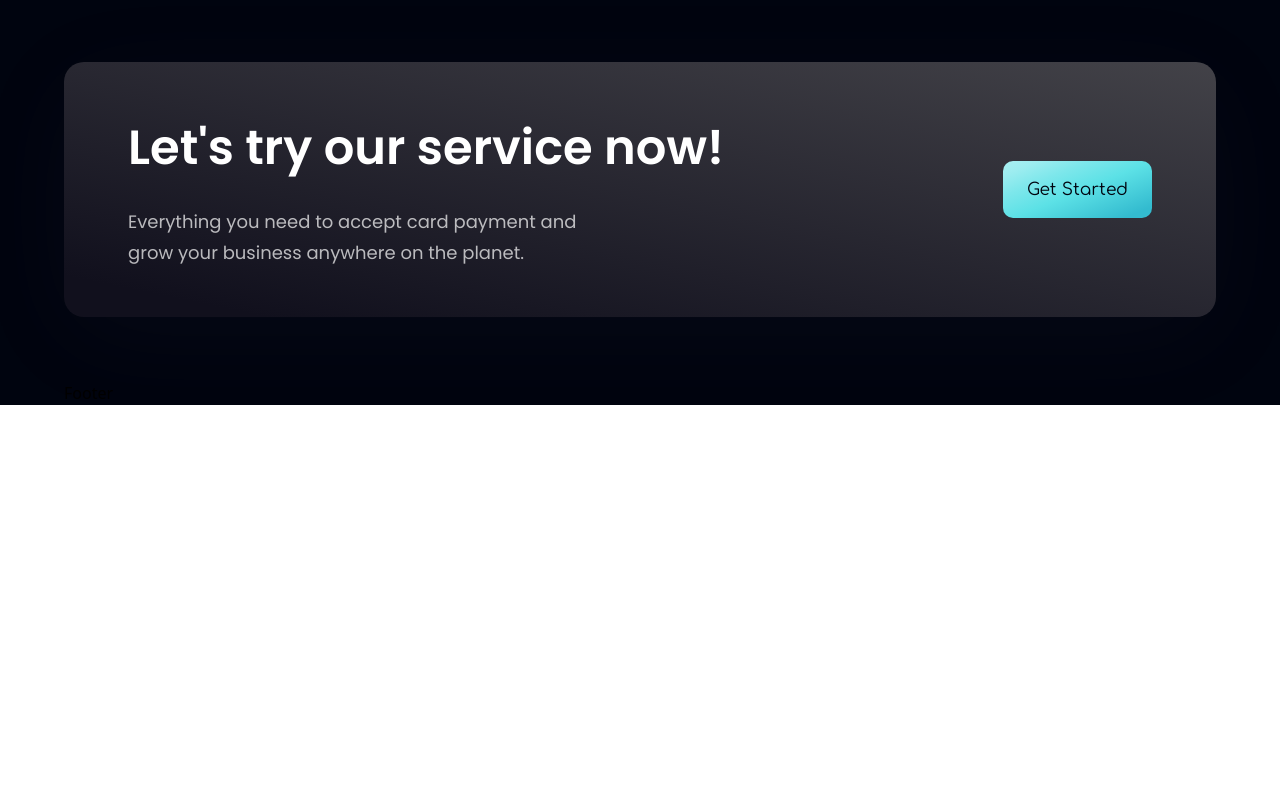
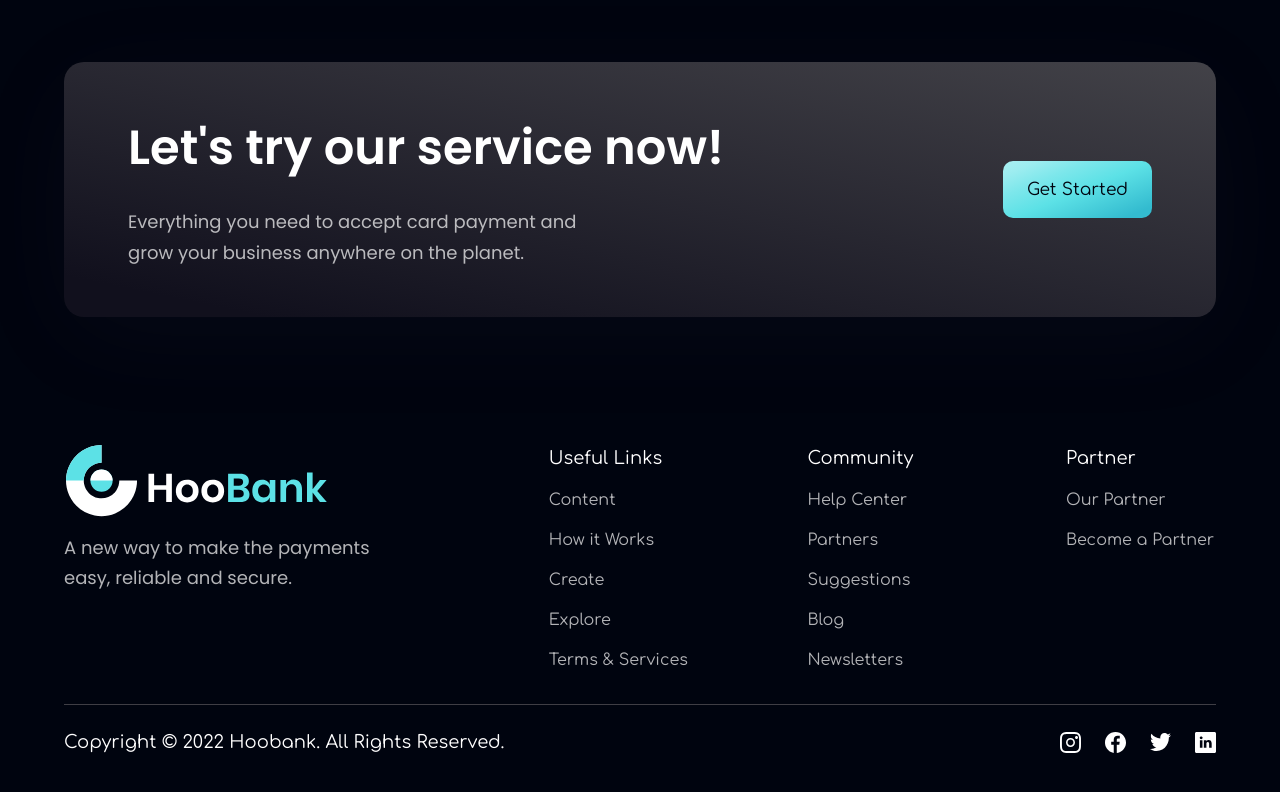
Before and after one commit to Med-lemineHmd/bank_modern_app, a React (Vite) app: page / in a window 1280 px wide. Shown: the part 4080-4872 px from the top of the page. Before the commit the page ends 4485 px from the top, so only its background shows below. Built offline with nearby package versions, Linux system fonts and the light colour scheme.

Commit message:
final project

```diff
--- a/src/components/Footer.jsx
+++ b/src/components/Footer.jsx
@@ -1,9 +1,64 @@
-import React from 'react'
+import styles from "../style";
+import { logo } from "../assets";
+import { footerLinks, socialMedia } from "../constants";
 
-const Footer = () => {
-  return (
-    <div>Footer</div>
-  )
-}
+const Footer = () => (
+  <footer className={`${styles.flexCenter} ${styles.paddingY} flex-col`}>
+    <div className={`${styles.flexStart} md:flex-row flex-col mb-8 w-full`}>
+      <div className="flex-1 flex flex-col justify-start mr-10">
+        <img
+          src={logo}
+          alt="hoobank"
+          className="w-[266px] h-[72px] object-contain"
+        />
+        <p className={`${styles.paragraph} mt-4 max-w-[310px] font-comfortaa`}>
+          A new way to make the payments easy, reliable and secure.
+        </p>
+      </div>
+      <div className="flex-[1.5] w-full flex flex-row justify-between flex-wrap md:mt-0 mt-10">
+        {footerLinks.map((footerLink) => (
+          <div
+            key={footerLink.key}
+            className="flex flex-col ss:my-0 my-4 min-w-[150px]"
+          >
+            <h4 className="font-comfortaa font-medium text-[18px] leading-[27px] text-white">
+              {footerLink.title}
+            </h4>
+            <ul className="list-none mt-4">
+              {footerLink.links.map((link, index) => (
+                <li
+                  key={link.name}
+                  className={`font-comfortaa font-normal text-[16px] leading-[24px] text-dimWhite hover:text-secondary cursor-pointer ${
+                    index !== footerLink.links.length - 1 ? "mb-4" : "mb-0"
+                  }`}
+                >
+                  {link.name}
+                </li>
+              ))}
+            </ul>
+          </div>
+        ))}
+      </div>
+    </div>
 
-export default Footer
+    <div className="w-full flex justify-between items-center md:flex-row flex-col pt-6 border-t-[1px] border-t-[#3F3E45]">
+      <p className="font-comfortaa font-normal text-center text-[18px] leading-[27px] text-white">
+      Copyright &copy; 2022 Hoobank. All Rights Reserved.
+      </p>
+      <div className="flex flex-row md:mt-0 mt-6">
+        {socialMedia.map((social, index) => (
+          <img
+            key={social.id}
+            src={social.icon}
+            alt={social.id}
+            className={`w-[21px] h-[21px] object-contain cursor-pointer ${
+              index !== socialMedia.length - 1 ? "mr-6" : "mr-0"
+            }`}
+          />
+        ))}
+      </div>
+    </div>
+  </footer>
+);
+
+export default Footer;
```
